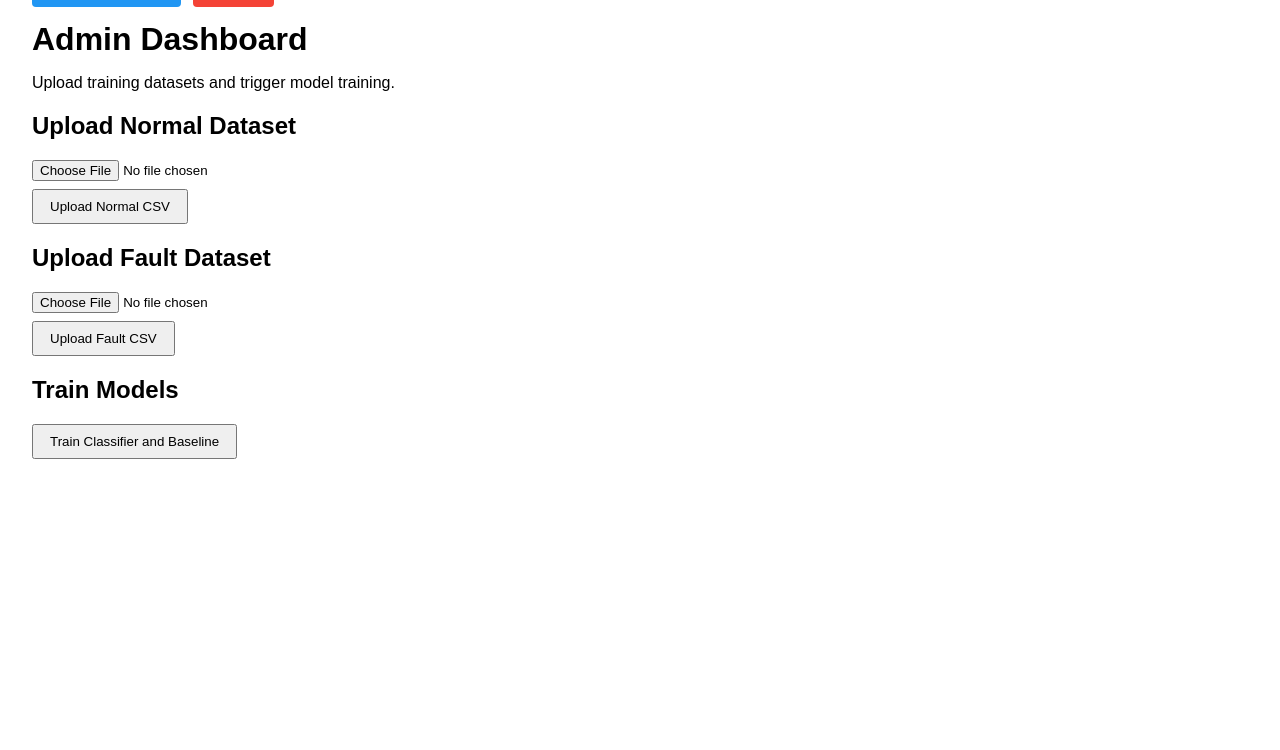
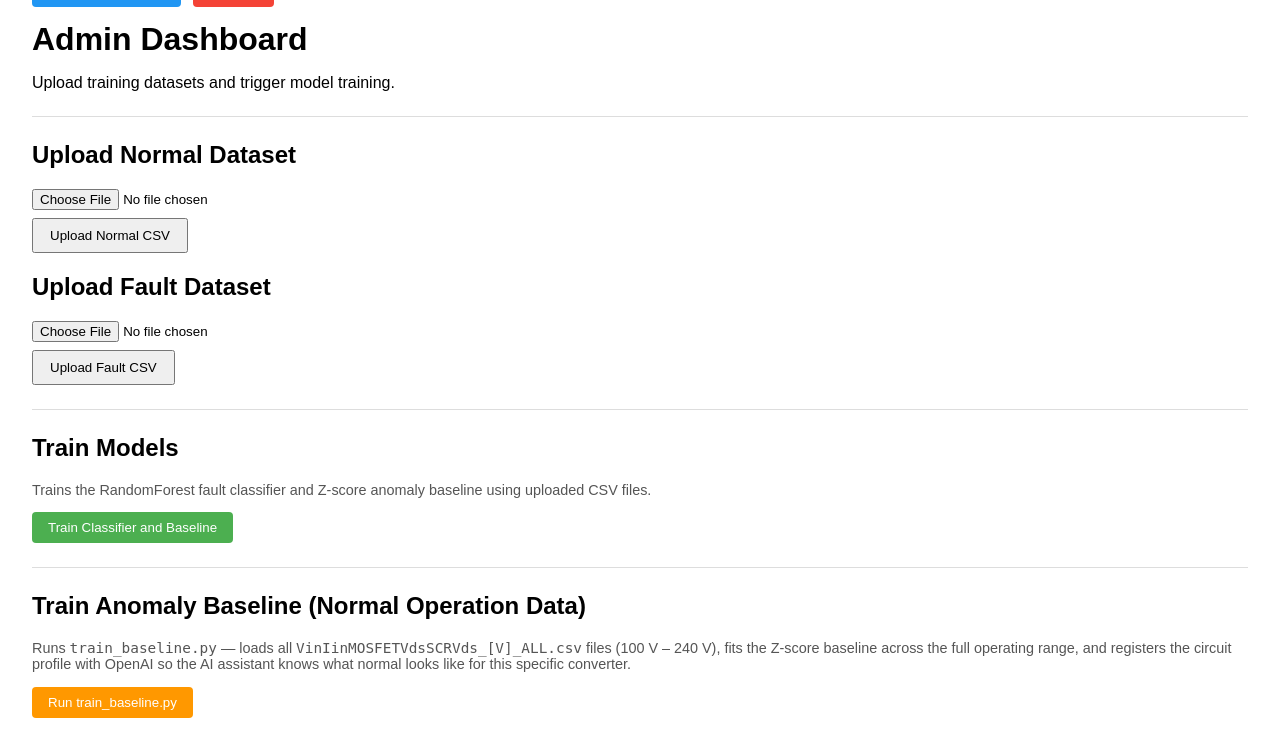
Before and after one commit to LakshyaVason/iDAQ, a Python web app: template templates/admin.html in a window 1280 px wide. Shown: the part 50-800 px from the top of the page. Run offline with Jinja, Linux system fonts and the light colour scheme; the template is opened without the code that fills it, so the values that code supplies are empty.

Commit message:
training pipeline.

```diff
--- a/templates/admin.html
+++ b/templates/admin.html
@@ -10,12 +10,23 @@
         h1 { margin-bottom: 1rem; }
         form { margin-bottom: 1rem; }
         input[type="file"] { margin-bottom: 0.5rem; }
-        button { padding: 0.5rem 1rem; }
-        .message { padding: 0.5rem; margin-top: 0.5rem; border: 1px solid #ccc; }
+        button { padding: 0.5rem 1rem; cursor: pointer; }
+        .message { padding: 0.5rem; margin-top: 0.5rem; border: 1px solid #ccc; border-radius: 4px; white-space: pre-wrap; font-family: monospace; font-size: 0.875rem; }
+        .message.success { border-color: #4caf50; background: #f1fff1; color: #1b5e20; }
+        .message.error   { border-color: #f44336; background: #fff1f1; color: #b71c1c; }
+        .message.running { border-color: #2196F3; background: #e3f2fd; color: #0d47a1; }
+        .btn-train { background-color: #4caf50; color: #fff; border: none; border-radius: 4px; }
+        .btn-train:disabled { background-color: #aaa; cursor: not-allowed; }
+        .btn-baseline { background-color: #ff9800; color: #fff; border: none; border-radius: 4px; }
+        .btn-baseline:disabled { background-color: #aaa; cursor: not-allowed; }
+        .spinner { display: inline-block; width: 14px; height: 14px; border: 2px solid #fff;
+                   border-top-color: transparent; border-radius: 50%;
+                   animation: spin 0.7s linear infinite; margin-right: 6px; vertical-align: middle; }
+        @keyframes spin { to { transform: rotate(360deg); } }
+        hr { margin: 1.5rem 0; border: none; border-top: 1px solid #ddd; }
     </style>
 </head>
 <body>
-    <!-- Navigation bar for transitions between pages -->
     <nav style="margin-bottom: 1rem;">
         <a href="/user" style="background-color:#2196F3;color:#fff;padding:0.5rem 1rem;margin-right:0.5rem;text-decoration:none;border-radius:4px;">User Dashboard</a>
         <a href="/logout" style="background-color:#f44336;color:#fff;padding:0.5rem 1rem;margin-right:0.5rem;text-decoration:none;border-radius:4px;">Logout</a>
@@ -23,6 +34,8 @@
 
     <h1>Admin Dashboard</h1>
     <p>Upload training datasets and trigger model training.</p>
+
+    <hr>
 
     <h2>Upload Normal Dataset</h2>
     <form method="post" action="/upload-normal" enctype="multipart/form-data">
@@ -38,10 +51,100 @@
         <button type="submit">Upload Fault CSV</button>
     </form>
 
+    <hr>
+
     <h2>Train Models</h2>
-    <form method="post" action="/train">
-        <button type="submit">Train Classifier and Baseline</button>
-    </form>
+    <p style="color:#555;font-size:0.9rem;">
+        Trains the RandomForest fault classifier and Z-score anomaly baseline
+        using uploaded CSV files.
+    </p>
+    <button class="btn-train" onclick="trainModels()" id="trainBtn">
+        Train Classifier and Baseline
+    </button>
+    <div id="trainMsg"></div>
 
+    <hr>
+
+    <h2>Train Anomaly Baseline (Normal Operation Data)</h2>
+    <p style="color:#555;font-size:0.9rem;">
+        Runs <code>train_baseline.py</code> — loads all
+        <code>VinIinMOSFETVdsSCRVds_[V]_ALL.csv</code> files (100 V – 240 V),
+        fits the Z-score baseline across the full operating range, and registers
+        the circuit profile with OpenAI so the AI assistant knows what normal
+        looks like for this specific converter.
+    </p>
+    <button class="btn-baseline" onclick="trainBaseline()" id="baselineBtn">
+        Run train_baseline.py
+    </button>
+    <div id="baselineMsg"></div>
+
+    <script>
+        // ── Train classifier (existing /train endpoint) ──────────────────
+        async function trainModels() {
+            const btn = document.getElementById('trainBtn');
+            const msg = document.getElementById('trainMsg');
+
+            btn.disabled = true;
+            btn.innerHTML = '<span class="spinner"></span>Training…';
+            msg.className = 'message running';
+            msg.textContent = 'Training in progress — this may take a moment…';
+
+            try {
+                const res  = await fetch('/train', { method: 'POST' });
+                const data = await res.json();
+
+                if (res.ok) {
+                    msg.className = 'message success';
+                    msg.textContent = (data.messages || [data.message]).join('\n');
+                } else {
+                    msg.className = 'message error';
+                    msg.textContent = data.error || data.detail || 'Training failed.';
+                }
+            } catch (err) {
+                msg.className = 'message error';
+                msg.textContent = 'Request failed: ' + err.message;
+            } finally {
+                btn.disabled = false;
+                btn.innerHTML = 'Train Classifier and Baseline';
+            }
+        }
+
+        // ── Run train_baseline.py (new /train-baseline endpoint) ─────────
+        async function trainBaseline() {
+            const btn = document.getElementById('baselineBtn');
+            const msg = document.getElementById('baselineMsg');
+
+            btn.disabled = true;
+            btn.innerHTML = '<span class="spinner"></span>Running train_baseline.py…';
+            msg.className = 'message running';
+            msg.textContent = 'Loading CSV files, fitting baseline, and registering with OpenAI…\nThis can take 30–90 seconds depending on file sizes.';
+
+            try {
+                const res  = await fetch('/train-baseline', { method: 'POST' });
+                const data = await res.json();
+
+                if (res.ok) {
+                    msg.className = 'message success';
+                    // Show the full log output if available
+                    const lines = [];
+                    if (data.message)        lines.push(data.message);
+                    if (data.files_loaded)   lines.push(`Files loaded: ${data.files_loaded}`);
+                    if (data.total_rows)     lines.push(`Total rows: ${data.total_rows.toLocaleString()}`);
+                    if (data.features)       lines.push(`Features: ${data.features.join(', ')}`);
+                    if (data.openai_summary) lines.push('\nOpenAI confirmation:\n' + data.openai_summary);
+                    msg.textContent = lines.join('\n') || 'Baseline training complete.';
+                } else {
+                    msg.className = 'message error';
+                    msg.textContent = data.error || data.detail || 'Baseline training failed.';
+                }
+            } catch (err) {
+                msg.className = 'message error';
+                msg.textContent = 'Request failed: ' + err.message;
+            } finally {
+                btn.disabled = false;
+                btn.innerHTML = 'Run train_baseline.py';
+            }
+        }
+    </script>
 </body>
 </html>
```
